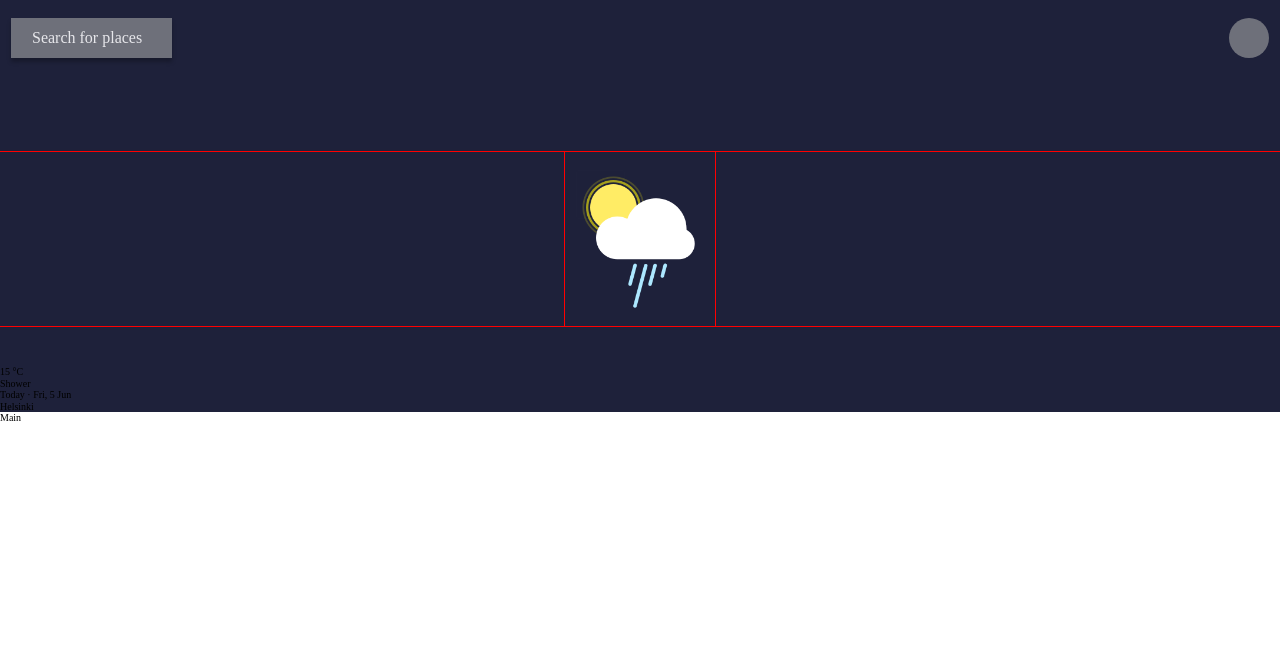
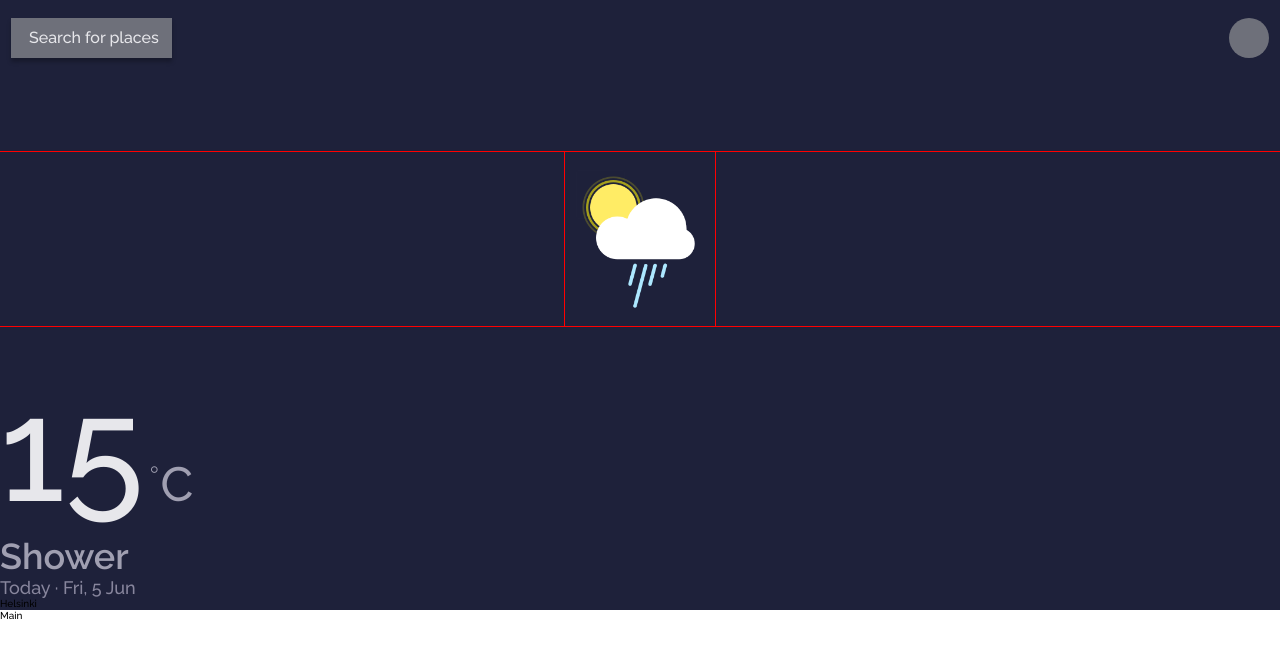
Before and after one commit to presh-031/Weather-App-and-Location-detector, a React (Create React App) app: page / in a window 1280 px wide. Shown: the top 658 px of the page. Built offline with nearby package versions, Linux system fonts and the light colour scheme.

Commit message:
finished adding general styles to aside

```diff
--- a/src/App.css
+++ b/src/App.css
@@ -0,0 +1,3 @@
+body {
+  font-family: var(--raleway);
+}
--- a/src/App.js
+++ b/src/App.js
@@ -4,6 +4,7 @@ import { useState, useEffect } from "react";
 import Aside from "./components/Aside/Aside";
 import Main from "./components/Main/Main";
 
+import "./App.css";
 const App = () => {
   return (
     <div className="App">
--- a/src/components/Aside/Aside.css
+++ b/src/components/Aside/Aside.css
@@ -16,7 +16,7 @@
   outline: none;
   box-shadow: 0 4px 4px rgba(0, 0, 0, 0.25);
   font-weight: 500;
-  padding-left: 2.1rem;
+  padding-left: 1.8rem;
   font-size: 1.6rem;
   line-height: 1.878rem;
 }
@@ -45,3 +45,31 @@
   object-fit: contain;
   margin: 0 auto;
 }
+.temperature {
+  color: #e7e7eb;
+  font-size: 14.4rem;
+  line-height: 16.906rem;
+}
+.temperature-unit {
+  color: #a09fb1;
+  font-weight: 500;
+  font-size: 4.8rem;
+  line-height: 5.635rem;
+}
+.temperature-unit span {
+  font-weight: 100;
+  font-size: 4.8rem;
+  line-height: 5.635rem;
+}
+.Aside div:nth-child(4) p {
+  font-weight: 600;
+  font-size: 3.6rem;
+  line-height: 4.226rem;
+  color: #a09fb1;
+}
+.Aside p:nth-of-type(1) {
+  font-size: 1.8rem;
+  font-weight: 500;
+  line-height: 2.1rem;
+  color: #88869d;
+}
--- a/src/components/Aside/Aside.jsx
+++ b/src/components/Aside/Aside.jsx
@@ -1,8 +1,8 @@
 import React from "react";
 
+import shower from "../../assets/Shower.png";
+
 import "./Aside.css";
-
-import shower from "../../assets/Shower.png";
 
 const Aside = () => {
   return (
@@ -18,13 +18,17 @@ const Aside = () => {
       </div>
       <div>
         <p>
-          <span>15</span> <span>&deg;C</span>
+          <span className="temperature">15</span>{" "}
+          <span className="temperature-unit">
+            <span>&deg;</span>C
+          </span>
         </p>
       </div>
       <div>
         <p>Shower</p>
       </div>
       <p>Today &middot; Fri, 5 Jun</p>
+
       <p>Helsinki</p>
     </div>
   );
```
